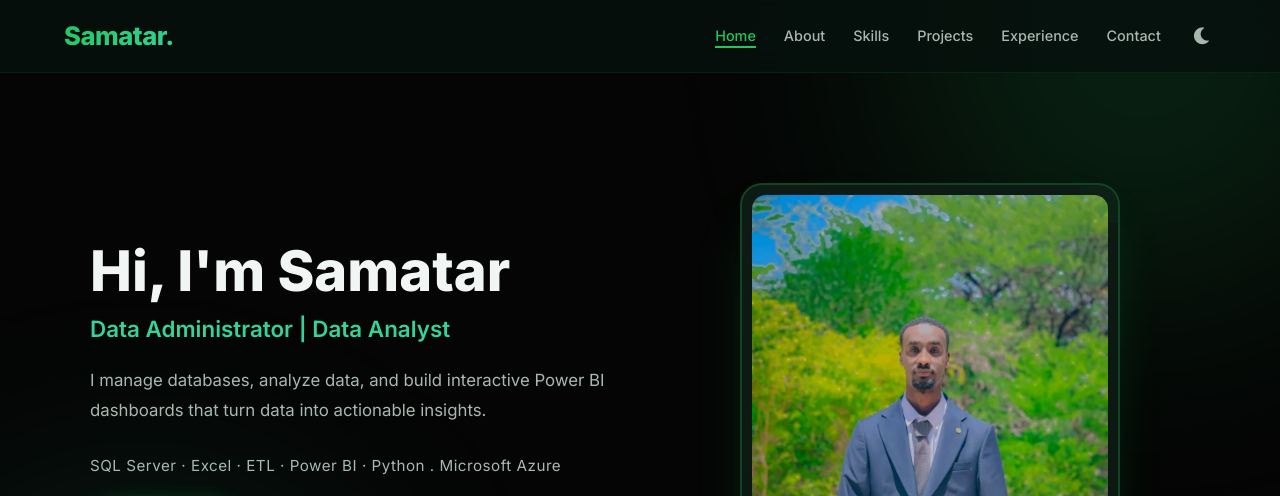
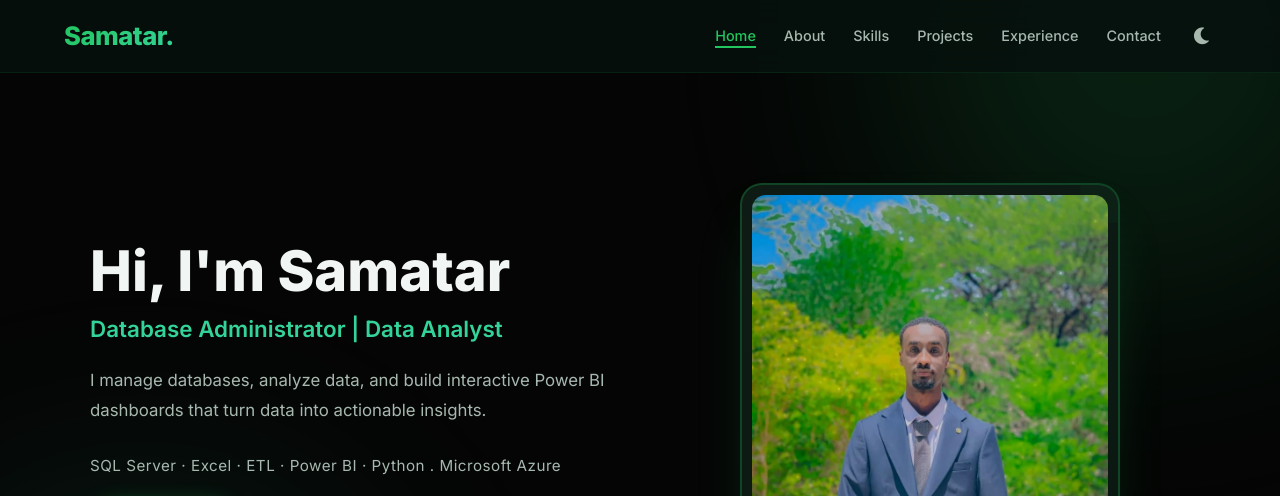
Before and after one commit to samatarabdi289-byte/samatar-portfolio, a plain HTML site: page index.html in a window 1280 px wide. Shown: the top 496 px of the page. Drawn offline with Linux system fonts and the light colour scheme.

Commit message:
update website

```diff
--- a/index.html
+++ b/index.html
@@ -1589,7 +1589,7 @@
     <div class="container hero-grid">
       <div class="hero-text">
         <h1>Hi, I'm Samatar</h1>
-        <div class="subtitle">Data Administrator | Data Analyst</div>
+        <div class="subtitle">Database Administrator | Data Analyst</div>
         <p>
           I manage databases, analyze data, and build interactive Power BI
           dashboards that turn data into actionable insights.
```
Also changed, not shown: 1 other file.
